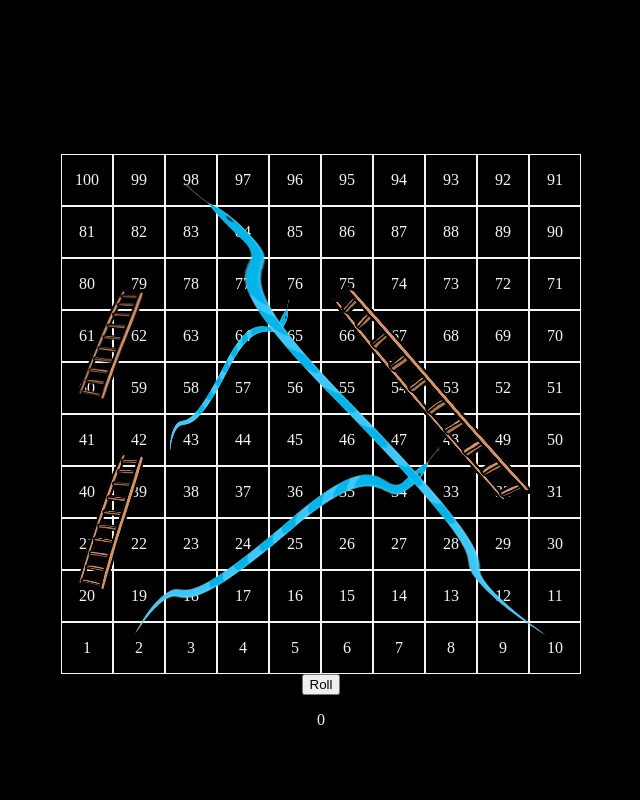
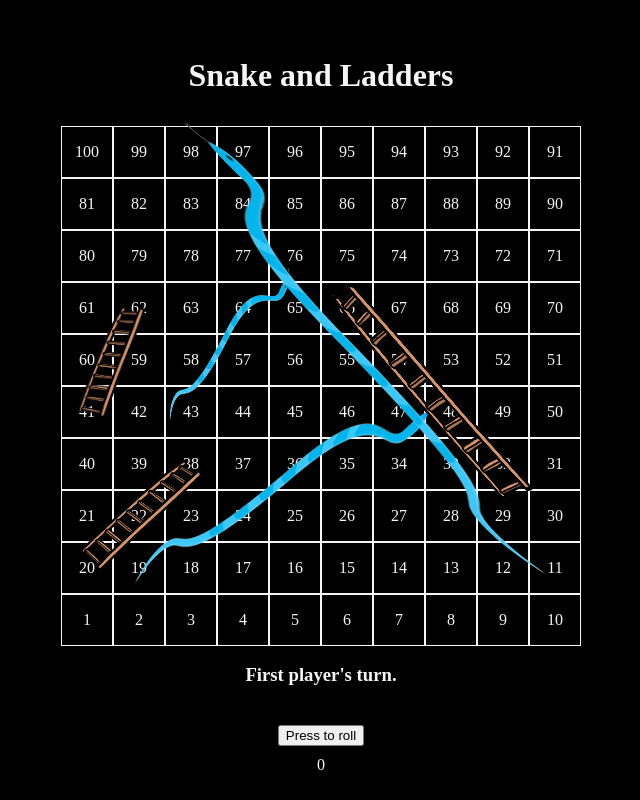
Before and after one commit to Abhikd/snake-and-ladders-typescript, a React (Create React App) app: page / in a window 1280 px wide. Shown: the whole page, without its empty margins (319-959 px from the left). Built offline with nearby package versions, Linux system fonts and the light colour scheme.

Commit message:
Changes made

```diff
--- a/src/App.css
+++ b/src/App.css
@@ -22,37 +22,38 @@
 .board__Style{
   display: flex;
   flex-direction: row;
-  margin-top: 100px;
+  margin-top: 10px;
 }
 
 .snake__Style {
-  margin-top: -450px;
+  margin-top: -500px;
   transform: rotate(15deg);
 }
 
 .snake2__Style {
   transform: rotate(40deg);
-  margin-top: -140px;
+  margin-top: -160px;
 }
 
 .snake3__Style {
   transform: rotate(-50deg);
-  margin-top: -700px;
+  margin-top: -710px;
   margin-left: 90px;
 }
 
 
 .ladder__Style{
-  margin-top: -300px;
+  margin-top: -220px;
+  transform: rotate(30deg);
 }
 
 .ladder1__Style{
-  margin-top: -400px;
+  margin-top: -500px;
   transform:  rotate(-50deg);
   margin-left: 300px;
 }
 
 .ladder2__Style{
-  margin-top: -220px;
+  margin-top: -200px;
   margin-right: 420px;
 }
--- a/src/App.tsx
+++ b/src/App.tsx
@@ -4,7 +4,7 @@ import Snake from './Snake';
 import Square from './Square';
 import Ladder from './Ladder'
 
-const initialState: string[]  = [ "1", "2", "3", "4", "5", "6", "7", "8", "9", "10",
+const initialState: string[] = ["1", "2", "3", "4", "5", "6", "7", "8", "9", "10",
   "11", "12", "13", "14", "15", "16", "17", "18", "19", "20",
   "21", "22", "23", "24", "25", "26", "27", "28", "29", "30",
   "31", "32", "33", "34", "35", "36", "37", "38", "39", "40",
@@ -18,84 +18,86 @@ const initialState: string[]  = [ "1", "2", "3", "4", "5", "6", "7", "8", "9", "
 
 function App() {
 
-    const [gameState, setGameState] = useState(initialState);
+  const [gameState, setGameState] = useState<string[]>(initialState);
 
-    const [index, setIndex] = useState(0);
+  const [index, setIndex] = useState<number>(0);
 
-    const [index2, setIndex2] = useState(0);
+  const [index2, setIndex2] = useState<number>(0);
 
-    const [p1, setP2] = useState(1);
+  const [p1, setP2] = useState<number>(1);
 
   const onRolled = () => {
-      if(p1){
-      let roll = Math.floor(Math.random() * 6) + 1;;
-      let numbers = Array.from(gameState);
-      let tempValue = numbers[index];
-      let temp = index;
-      if(temp + roll <=99){
+    if (p1) {
+      let roll:number = Math.floor(Math.random() * 6) + 1;;
+      let numbers:string[] = Array.from(gameState);
+      let temp:number = index;
+      if (temp + roll <= 99) {
         temp = temp + roll;
-      if(temp === 99) {
+        if (temp === 99) {
           alert("Player One won!");
         }
-      else if(temp === 47  || temp === 76  || temp === 97) {
-        if(temp === 47) temp = 1;
-        else if(temp === 76) temp = 42;
-        else if(temp === 97) temp = 9;
+        else if (temp === 47 || temp === 75 || temp === 97) {
+          if (temp === 47) temp = 18;
+          else if (temp === 75) temp = 42;
+          else if (temp === 97) temp = 10;
         }
-       else if(temp === 19 || temp === 31 || temp === 59){
-        if(temp === 19) temp = 41;
-        else if(temp === 31) temp = 75;
-        else temp = 78;
+        else if (temp === 19 || temp === 40 || temp === 28) {
+          if (temp === 19) temp = 37;
+          else if (temp === 40) temp = 61;
+          else temp = 65;
         }
-      if(numbers[temp] === "P2") numbers[temp] = "P1 P2"
+        if (numbers[temp] === "P2") numbers[temp] = "P1 P2"
         else numbers[temp] = "P1";
-      if(numbers[index] === "P1 P2") numbers[index] = "P2";
+        if (numbers[index] === "P1 P2") numbers[index] = "P2";
         else numbers[index] = initialState[index];
         setGameState(numbers);
         setIndex(temp);
-      document.getElementById("p")!.innerHTML = roll.toString();
+        document.getElementById("p")!.innerHTML = "You rolled: " + roll.toString();
+        document.getElementById("turn")!.innerHTML = "Second player's turn";
         setP2(0);
       }
-    else document.getElementById("p")!.innerHTML = roll.toString();
+      else document.getElementById("p")!.innerHTML = "You rolled: " + roll.toString();
+      document.getElementById("turn")!.innerHTML = "Second player's turn";
     }
 
     else {
-        let roll = Math.floor(Math.random() * 6) + 1;;
-        let numbers = Array.from(gameState);
-        let tempValue2 = numbers[index2];
-        console.log(tempValue2);
-        let temp2 = index2;
-        if(temp2 + roll <= 99){
+      let roll:number = Math.floor(Math.random() * 6) + 1;;
+      let numbers:string[] = Array.from(gameState);
+      let temp2:number = index2;
+      if (temp2 + roll <= 99) {
         temp2 = temp2 + roll;
-        if(temp2 === 99){
+        if (temp2 === 99) {
           alert("Player 2 won!")
         }
-        if(temp2 === 47  || temp2 === 76  || temp2 === 97) {
-          if(temp2 === 47) temp2 = 1;
-          else if(temp2 === 76) temp2 = 42;
-          else if(temp2 === 97) temp2 = 9;
+        if (temp2 === 47 || temp2 === 75 || temp2 === 97) {
+          if (temp2 === 47) temp2 = 18;
+          else if (temp2 === 75) temp2 = 42;
+          else if (temp2 === 97) temp2 = 10;
         }
-         else if(temp2 === 19 || temp2 === 41 || temp2 === 59){
-          if(temp2 === 19) temp2 = 45;
-          else if(temp2 === 41) temp2 = 75;
-          else temp2 = 78;
+        else if (temp2 === 19 || temp2 === 40 || temp2 === 28) {
+          if (temp2 === 19) temp2 = 37;
+          else if (temp2 === 40) temp2 = 61;
+          else temp2 = 75;
         }
-        if(numbers[temp2] === "P1") numbers[temp2] = "P1 P2" ;
+        if (numbers[temp2] === "P1") numbers[temp2] = "P1 P2";
         else numbers[temp2] = "P2";
-        if(numbers[index2] === "P1 P2") numbers[index2] = "P1"
+        if (numbers[index2] === "P1 P2") numbers[index2] = "P1"
         else numbers[index2] = initialState[index2];
         setGameState(numbers);
         setIndex2(temp2);
-        document.getElementById("p")!.innerHTML = roll.toString();
+        document.getElementById("p")!.innerHTML = "You rolled: " + roll.toString();
+        document.getElementById("turn")!.innerHTML = "First player's turn";
         setP2(1);
       }
-        else document.getElementById("p")!.innerHTML = roll.toString();
+      else document.getElementById("p")!.innerHTML = "You rolled: " + roll.toString();
+      document.getElementById("turn")!.innerHTML = "First player's turn";
     }
 
   }
 
   return (
     <div className="App">
+      <h1>Snake and Ladders</h1>
       <div className='board__Style'>
         <div>
           <Square state={gameState[99]} />
@@ -228,9 +230,11 @@ function App() {
         </div>
       </div>
 
-     <button style={{zIndex: 100}}  onClick={() => onRolled()} >Roll</button>
+      <h3 id="turn">First player's turn.</h3>
 
-     <p id="p">0</p>
+      <button style={{ zIndex: 100, margin: 20 }} onClick={() => onRolled()} >Press to roll</button>
+
+      <p id="p" style={{ margin: -10 }}>0</p>
 
       <Snake />
 
```
Also changed, not shown: src/Ladder.tsx (indentation only), src/Snake.tsx (indentation only). Lines whose indentation alone changed are shown as unchanged.
